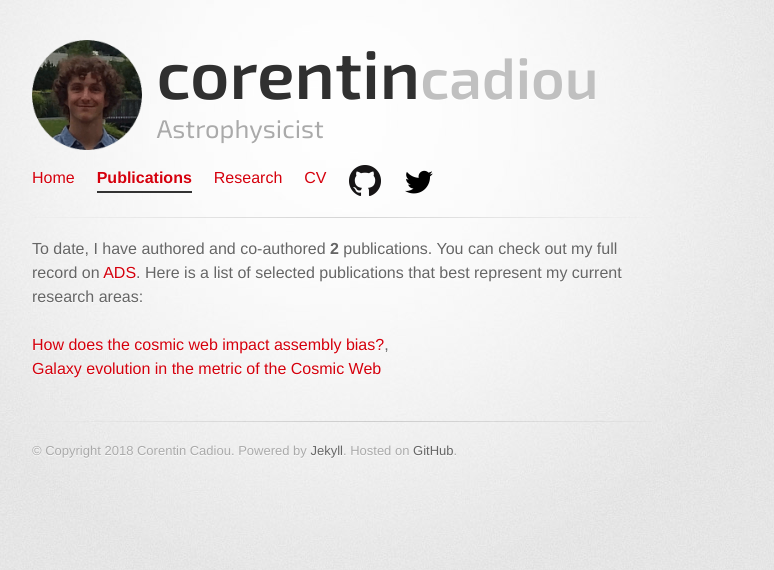
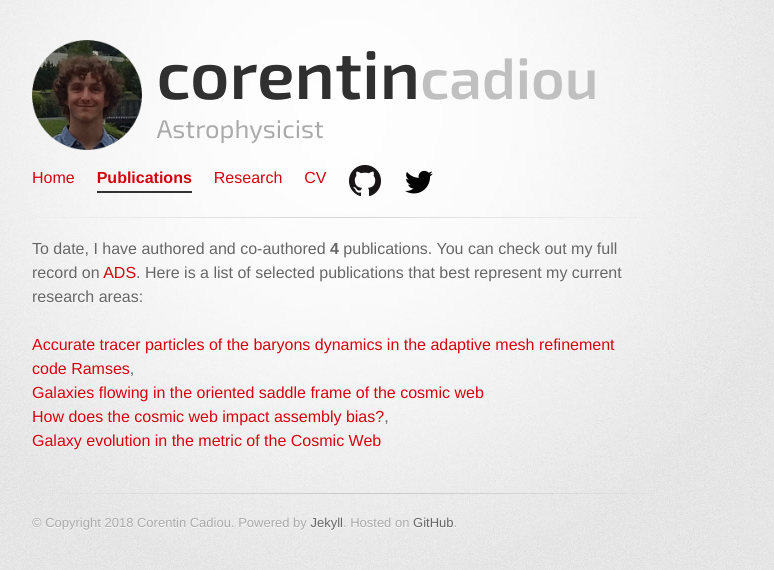
Before and after one commit to cphyc/cphyc.github.io, a Jekyll site: the page built from publications/index.html, in a window 1280 px wide. Shown: the top 570 px of the page, without its empty margins (298-1072 px from the left). Built offline with Jekyll 4.4.1, drawn with Linux system fonts in a browser that asks for light colours.

Commit message:
Update publication list

```diff
--- a/publications/index.html
+++ b/publications/index.html
@@ -5,9 +5,17 @@ current: publications
 description: My Publications
 ---
 
-To date, I have authored and co-authored <b>2</b> publications. You can check out my full record on <a href="http://adsabs.harvard.edu/cgi-bin/nph-abs_connect?return_req=no_params&author=Cadiou,%20C.&db_key=PRE" target="_blank">ADS</a>.
+To date, I have authored and co-authored <b>4</b> publications. You can check out my full record on <a href="http://adsabs.harvard.edu/cgi-bin/nph-abs_connect?return_req=no_params&author=Cadiou,%20C.&db_key=PRE" target="_blank">ADS</a>.
 Here is a list of selected publications that best represent my current research areas:
 <br><br>
+<section id="first-author">
+  <div class="job"><a href="https://arxiv.org/abs/1810.11401">Accurate tracer particles of the baryons dynamics in the adaptive mesh refinement code Ramses</a>, </div>
+</section>
+
+<section id="first-author">
+  <div class="job"><a href="https://arxiv.org/abs/1810.05211">Galaxies flowing in the oriented saddle frame of the cosmic web</a></div>
+</section>
+
 <section id="first-author">
   <div class="job"><a href="https://arxiv.org/abs/1709.00834">How does the cosmic web impact assembly bias?</a>, </div>
 </section>
```
